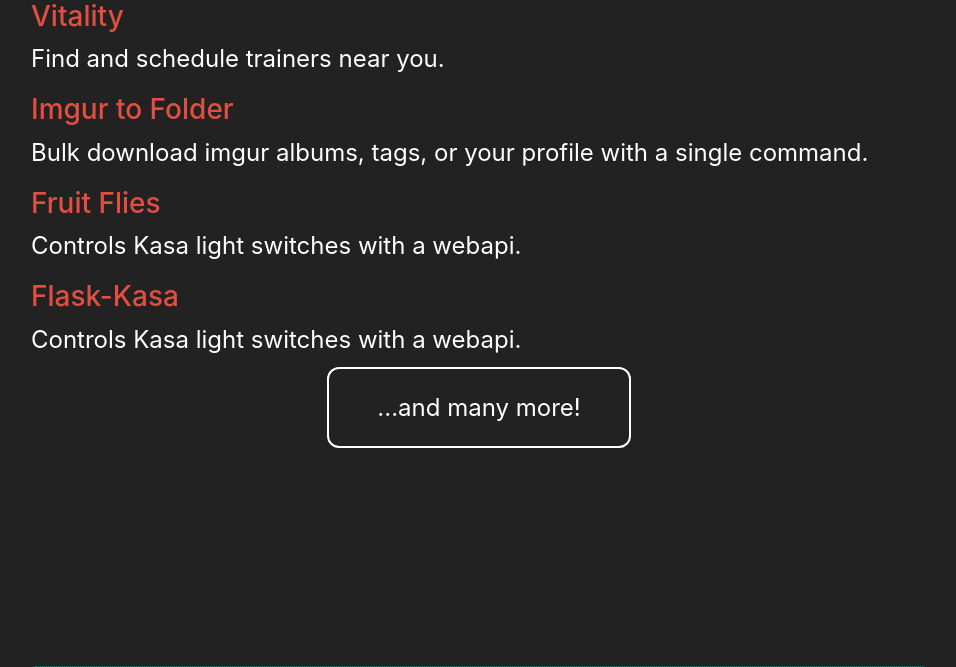
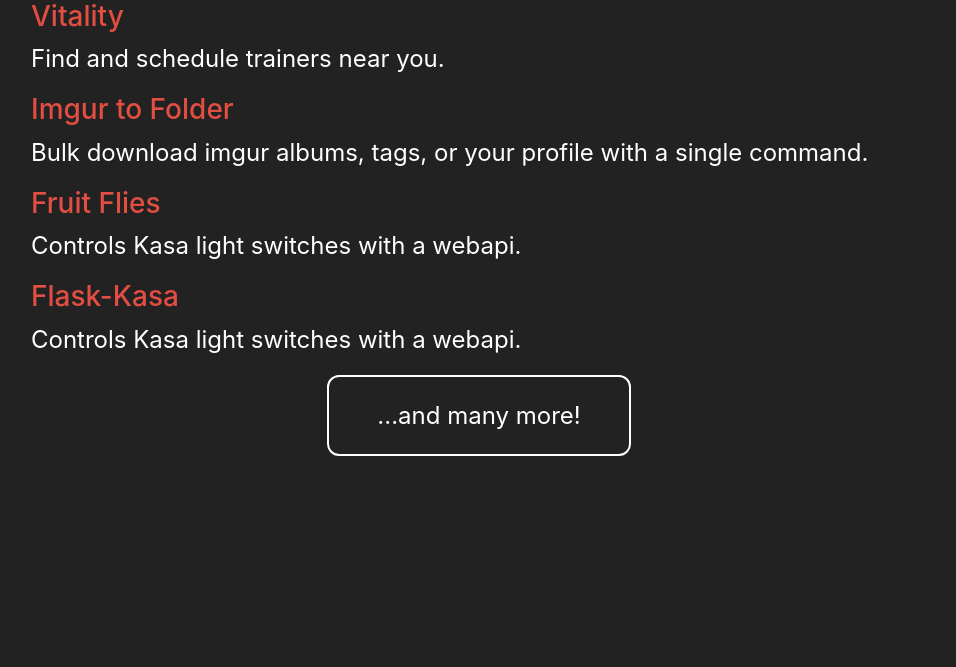
Before and after one commit to santosderek/website, a Flask app: template website/templates/home.html in a window 1280 px wide. Shown: the part 3360-4027 px from the top of the page, without its empty margins (161-1117 px from the left). Run offline with Flask 2, Linux system fonts and the light colour scheme; the template is opened without the code that fills it, so the values that code supplies are empty; some libraries are stand-ins or nearby versions.

Commit message:
removing the row for github button.

```diff
--- a/website/templates/home.html
+++ b/website/templates/home.html
@@ -219,9 +219,7 @@
             <p>Controls Kasa light switches with a webapi.</p>
         </div>
 
-    </div>
-    <div class="row">
-        <div class="col-sm-12 text-center mt-3 mb-5">
+        <div class="col-sm-12 text-center mt-4 mb-5">
             <a class="button_link" href="{{ url_for('github')}}">
                 {% if github_user_json|length == 0 %}
                 ...and many more!
```
